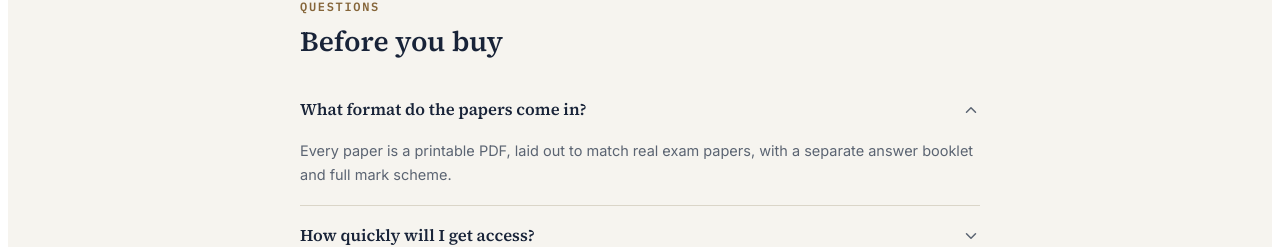
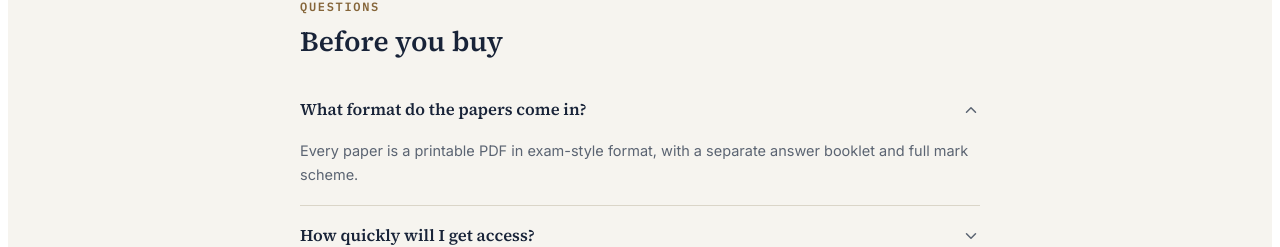
Before and after one commit to i4960550-sys/eleven-plus-site, a React (Vite) app: page / in a window 1280 px wide. Shown: the part 2040-2287 px from the top of the page. Built offline with nearby package versions, Linux system fonts and the light colour scheme.

Commit message:
Fix FAQ wording and card layout

```diff
--- a/src/App.jsx
+++ b/src/App.jsx
@@ -110,7 +110,7 @@ const BUNDLE = {
 const FAQS = [
   {
     q: "What format do the papers come in?",
-    a: "Every paper is a printable PDF, laid out to match real exam papers, with a separate answer booklet and full mark scheme.",
+    a: "Every paper is a printable PDF in exam-style format, with a separate answer booklet and full mark scheme.",
   },
   {
     q: "How quickly will I get access?",
```
